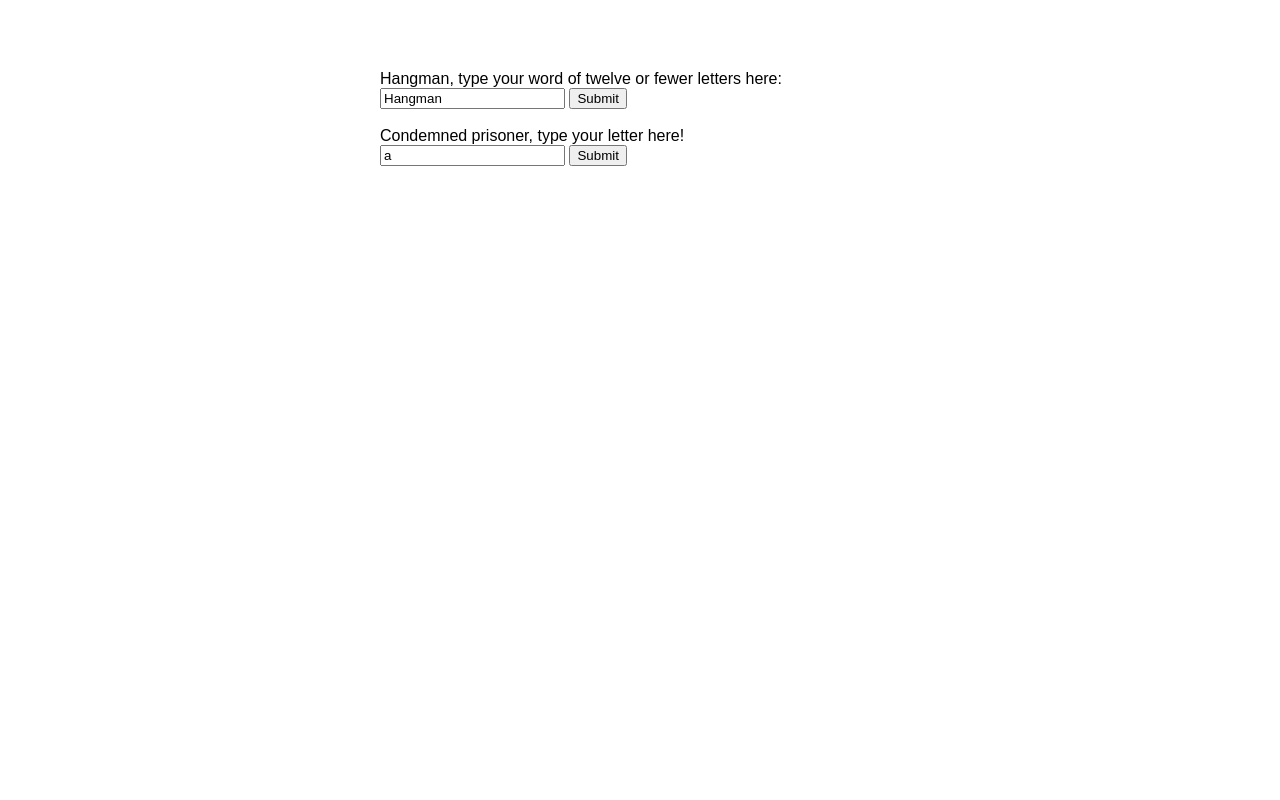
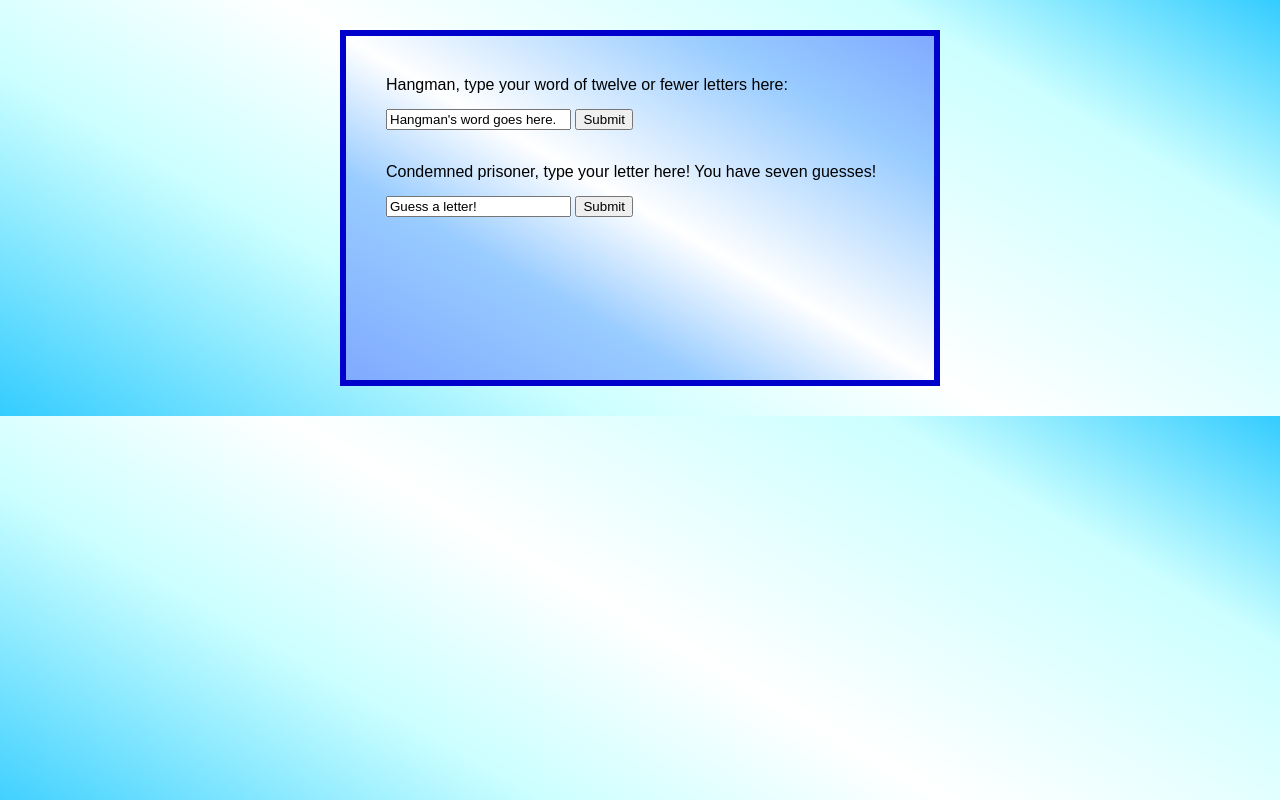
Before and after one commit to RManFlint/hangman, a plain HTML site: page index.html in a window 1280 px wide. Drawn offline with nearby package versions, Linux system fonts and the light colour scheme.

Commit message:
Completed with simple CSS

```diff
--- a/assets/css/style.css
+++ b/assets/css/style.css
@@ -3,9 +3,15 @@
 body{
     width:600px;
     margin: 30px auto;
+    background-image: linear-gradient(
+	    30deg, #33ccff 0%, #ccffff 30%, white 50%, #ccffff 80%, #33ccff 100%);
+
 }
 #empty-div{
     padding: 40px;
+    border: 6px solid #0000cc;
+    background-image: linear-gradient(
+	    30deg, #80aaff 0%, #99ccff 30%, white 50%, #99ccff 80%, #80aaff 100%);
 }
 
 .red {
@@ -15,3 +21,7 @@ body{
 .blue {
     color:blue;
     font-size:24px;}
+
+    label, input {
+        margin: 15px 0;
+    }
--- a/index.html
+++ b/index.html
@@ -12,17 +12,23 @@
 
     <!-- We created an empty HTML div. Note that there is no content inside. -->
     <div id="empty-div">
+      <div id="hangWordDiv">
       <label for="hangWord">Hangman, type your word of twelve or fewer letters here:</label><br>
-        <input type="text" name="hangWord" id="hangWord" value = "Hangman">
-        <input type="submit" id = "wordSubmit" name="wordSubmit"><br><br>
-      <label for="playerGuess">Condemned prisoner, type your letter here!</label><br>
-        <input type="text" name="playerGuess" id="playerGuess" value="a">
-	      <input type="submit" id = "letterSubmit" name="letterSubmit">
+        <input type="text" name="hangWord" id="hangWord" value="Hangman's word goes here.">
+        <input type="submit" id = "wordSubmit" name="wordSubmit" ><br><br>
+      </div>
+      <div id="hangWordDiv">
+      <label for="playerGuess">Condemned prisoner, type your letter here!  You have seven guesses!</label><br>
+        <input type="text" name="playerGuess" id="playerGuess" value="Guess a letter!">
+        <input type="submit" id = "letterSubmit" name="letterSubmit">
+      </div>
 
-    </div>
+    <div id= "letters">
         <span id = "trueLetters">&nbsp;</span><br><br>
     <span id="falseLetters">&nbsp;</span><br><br>
     <span id="wrongGuess">&nbsp;</span><br><br>
+  </div>
+  </div>
   </body>
 </html>
 <!-- git ecample code -->
```
